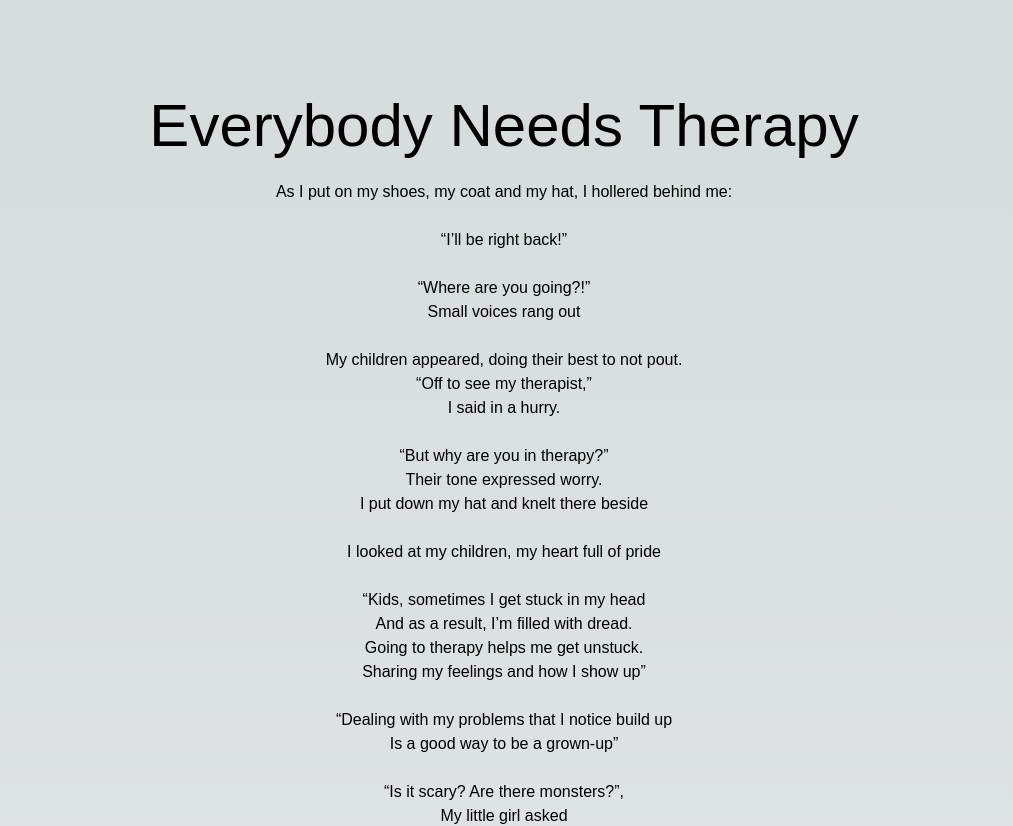
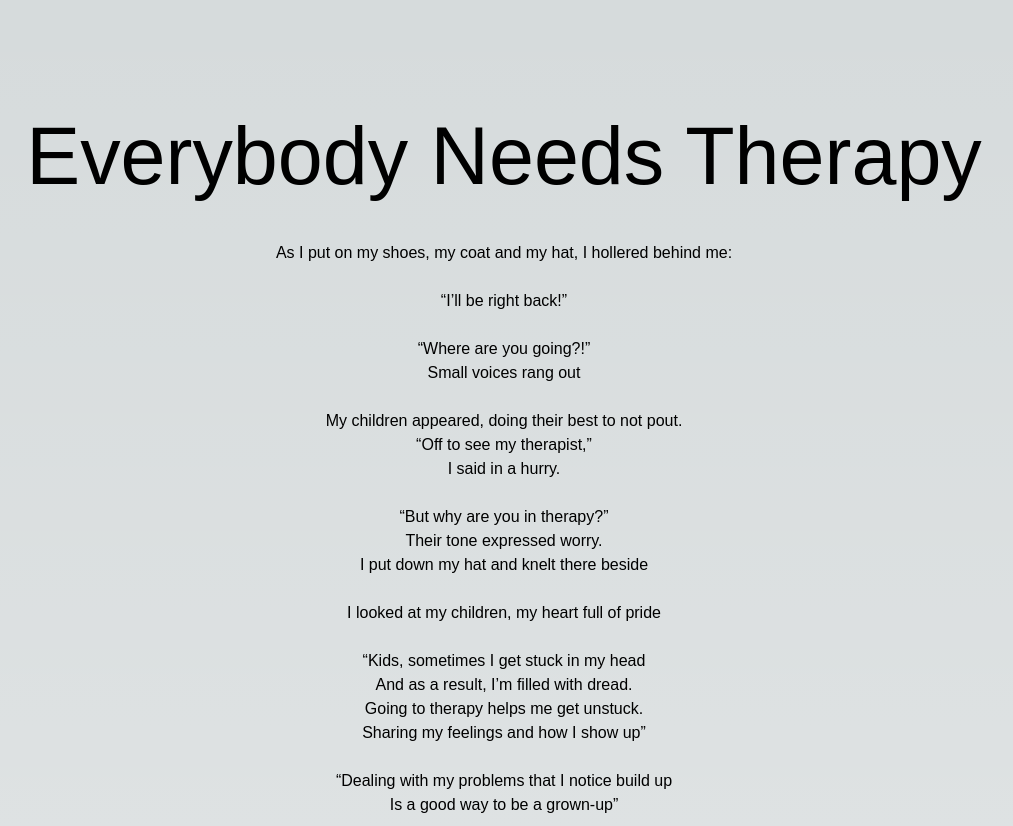
Before and after one commit to stringerbell/everybody-needs-therapy, a Next.js app: page / in a window 1280 px wide. Shown: the top 826 px of the page, without its empty margins (136-1149 px from the left). Built offline with nearby package versions, Linux system fonts and the light colour scheme; a web font is replaced by a local one.

Commit message:
Add default font sizes

```diff
--- a/tailwind.config.js
+++ b/tailwind.config.js
@@ -6,6 +6,16 @@ module.exports = {
     './app/**/*.{js,ts,jsx,tsx,mdx}',
   ],
   theme: {
+    fontSize: {
+      sm: '0.8rem',
+      base: '1rem',
+      xl: '1.25rem',
+      '2xl': '1.563rem',
+      '3xl': '1.953rem',
+      '4xl': '2.441rem',
+      '5xl': '3.052rem',
+      '6xl': '5.052rem',
+    },
     extend: {
       fontFamily: {
         baskervvile: ['var(--font-baskervvile)'],
```
